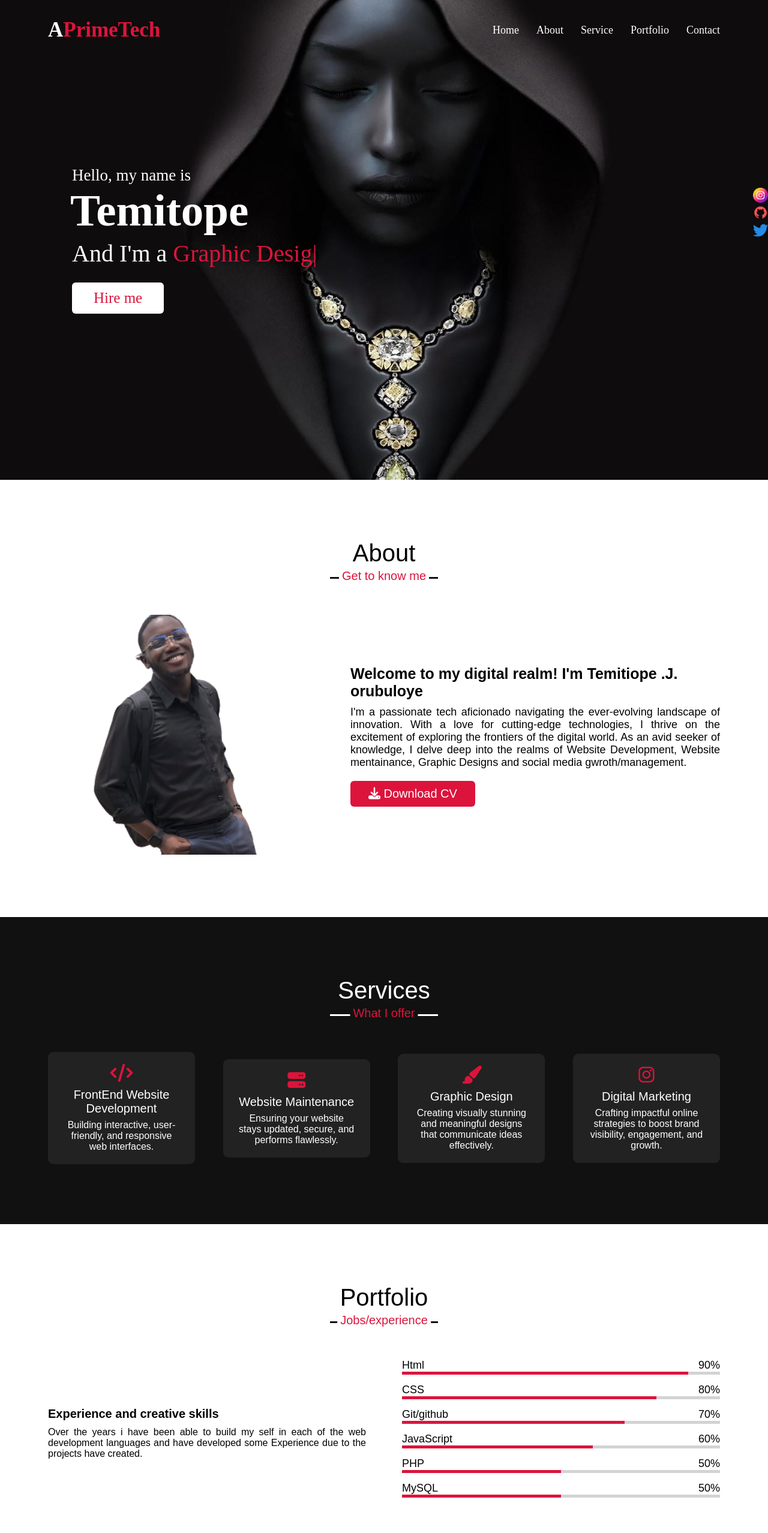
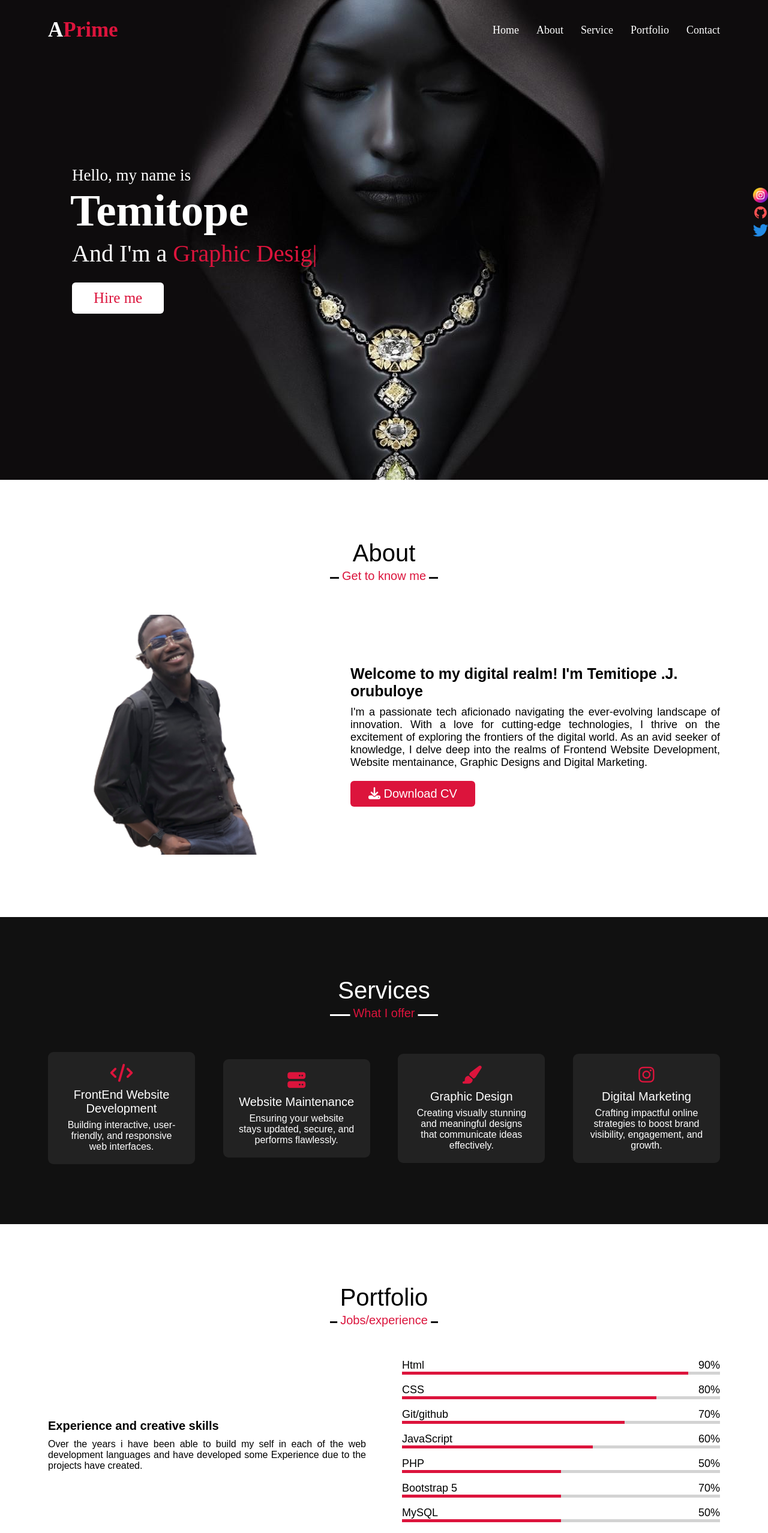
Before and after one commit to Atmosphere0102/Portfolio, a plain HTML site: page index.html in a window 1280 px wide. Shown: the top 2556 px of the page at 60% size. Drawn offline with nearby package versions, Linux system fonts and the light colour scheme.

Commit message:
Update index.html

```diff
--- a/index.html
+++ b/index.html
@@ -12,7 +12,7 @@
     <body>
         <nav class="navbar">
             <div class="max-width">
-                <div class="logo"><a href="#">A<span>Prime</span><span>Tech</span></a></div>
+                <div class="logo"><a href="#">A<span>Prime</span></a></div>
                 <ul class="menu">
                     <li><a href="#home" class="menu-btn">Home</a></li>
                     <li><a href="#about" class="menu-btn">About</a></li>
@@ -51,7 +51,7 @@
                    <div class="column right">
                     <div class="text">Welcome to my digital realm! I'm Temitiope .J. orubuloye</div>
                     <p>I'm a passionate tech aficionado navigating the ever-evolving landscape of innovation. With a love for cutting-edge technologies, I thrive on the excitement of exploring the frontiers of the digital world.
-                        As an avid seeker of knowledge, I delve deep into the realms of Website Development, Website mentainance, Graphic Designs and social media gwroth/management.</p>
+                        As an avid seeker of knowledge, I delve deep into the realms of Frontend Website Development, Website mentainance, Graphic Designs and Digital Marketing.</p>
                      <a href="Document/Mypdf.pdf" download="Mypdf"><i class="fa fa-download"></i> Download CV</a>
                    </div>
                 </div>
@@ -144,6 +144,13 @@
                         </div>
                         <div class="bars">
                             <div class="info">
+                                <span>Bootstrap 5</span>
+                                <span>70%</span>
+                            </div>
+                            <div class="line PHP"></div>
+                        </div>
+                        <div class="bars">
+                            <div class="info">
                                 <span>MySQL</span>
                                 <span>50%</span>
                             </div>
@@ -203,7 +210,7 @@
                     <div class="column right">
                         <div class="email">
                             <i class="fa fa-envelope" aria-hidden="true"></i>
-                            <p>Temitopeorubuloye3@gmail.com</p>
+                            <p>aprimetechagency@gmail.com</p>
                         </div>
                         <div class="phone">
                             <i class="fa fa-phone-square" aria-hidden="true"></i>
```
